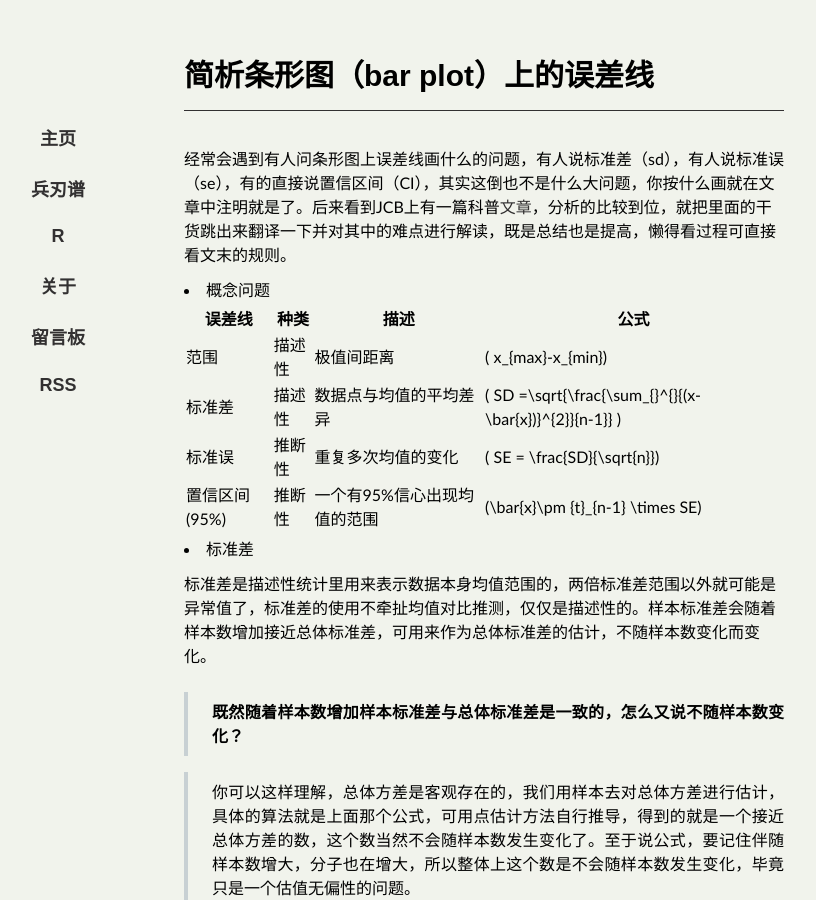
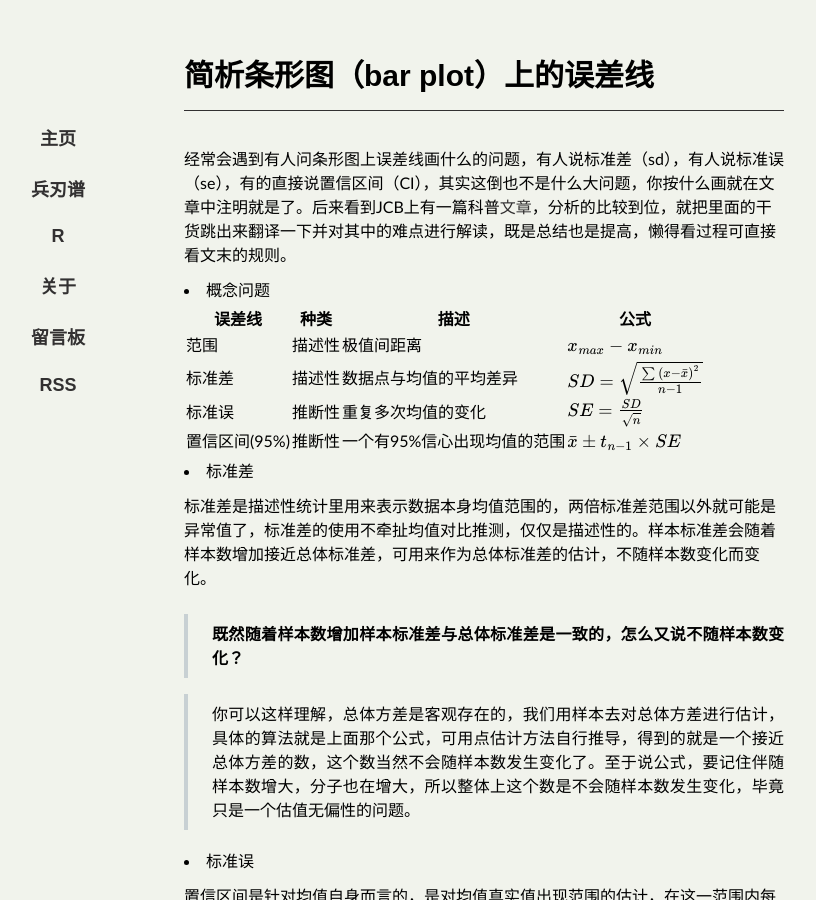
Before and after one commit to yufree/blogcn, a Jekyll site: the page built from _posts/2013-08-18-error-bar.md, in a window 1280 px wide and 900 px high. Shown: the whole window, without its empty margins (156-972 px from the left). Built offline with Jekyll 4.4.1, drawn with Linux system fonts in a browser that asks for light colours; some web fonts are replaced; formulas are drawn with MathJax 3; comment, search, counter and statistics services are not loaded.

Commit message:
mathjax $

```diff
--- a/_posts/2013-08-18-error-bar.md
+++ b/_posts/2013-08-18-error-bar.md
@@ -9,10 +9,10 @@ title: 简析条形图（bar plot）上的误差线
 
 误差线        | 种类   | 描述                        | 公式        |
 ------------- | ------ | --------------------------- | ----------- |
-范围          | 描述性 | 极值间距离                  |  \( x_{max}-x_{min}\) |
-标准差        | 描述性 | 数据点与均值的平均差异      | \( SD =\sqrt{\frac{\sum_{}^{}{(x-\bar{x})}^{2}}{n-1}} \)|
-标准误        | 推断性 | 重复多次均值的变化          | \( SE = \frac{SD}{\sqrt{n}}\) |
-置信区间(95%) | 推断性 | 一个有95%信心出现均值的范围 | \(\bar{x}\pm {t}_{n-1} \times SE\) |
+范围          | 描述性 | 极值间距离                  |  $x_{max}-x_{min}$ |
+标准差        | 描述性 | 数据点与均值的平均差异      | $ SD =\sqrt{\frac{\sum_{}^{}{(x-\bar{x})}^{2}}{n-1}} $|
+标准误        | 推断性 | 重复多次均值的变化          | $ SE = \frac{SD}{\sqrt{n}}$ |
+置信区间(95%) | 推断性 | 一个有95%信心出现均值的范围 | $\bar{x}\pm {t}_{n-1} \times SE$ |
 
 - 标准差
 
@@ -64,15 +64,3 @@ title: 简析条形图（bar plot）上的误差线
     6. n为3，两倍标准误不重复覆盖，P < 0.05, 刚好覆盖，P接近0.05；n大于10，间距1倍标准误，P接近0.05，两倍就是0.01
     7. 置信范围表示误差线时，n为3，重叠一臂，P为0.05；重叠半臂，P为0.01
     8. 同一组内的重复实验，标准误与置信区间不能用来表示组内差异
- <script src="http://github.com/javascripts/other/MathJax/MathJax.js"
-type="text/javascript">
-    if (window.location.protocol == "https:") {
-      MathJax.OutputJax.fontDir = "https://github.com/assets/MathJax/fonts"
-    } else {
-      MathJax.OutputJax.fontDir = "http://github.com/assets/MathJax/fonts"
-    }
-    MathJax.Hub.Config({
-      extensions: ["tex2jax.js","TeX/AMSmath.js","TeX/AMSsymbols.js"],
-      jax: ["input/TeX", "output/HTML-CSS"]
-    })
-  </script>
```
